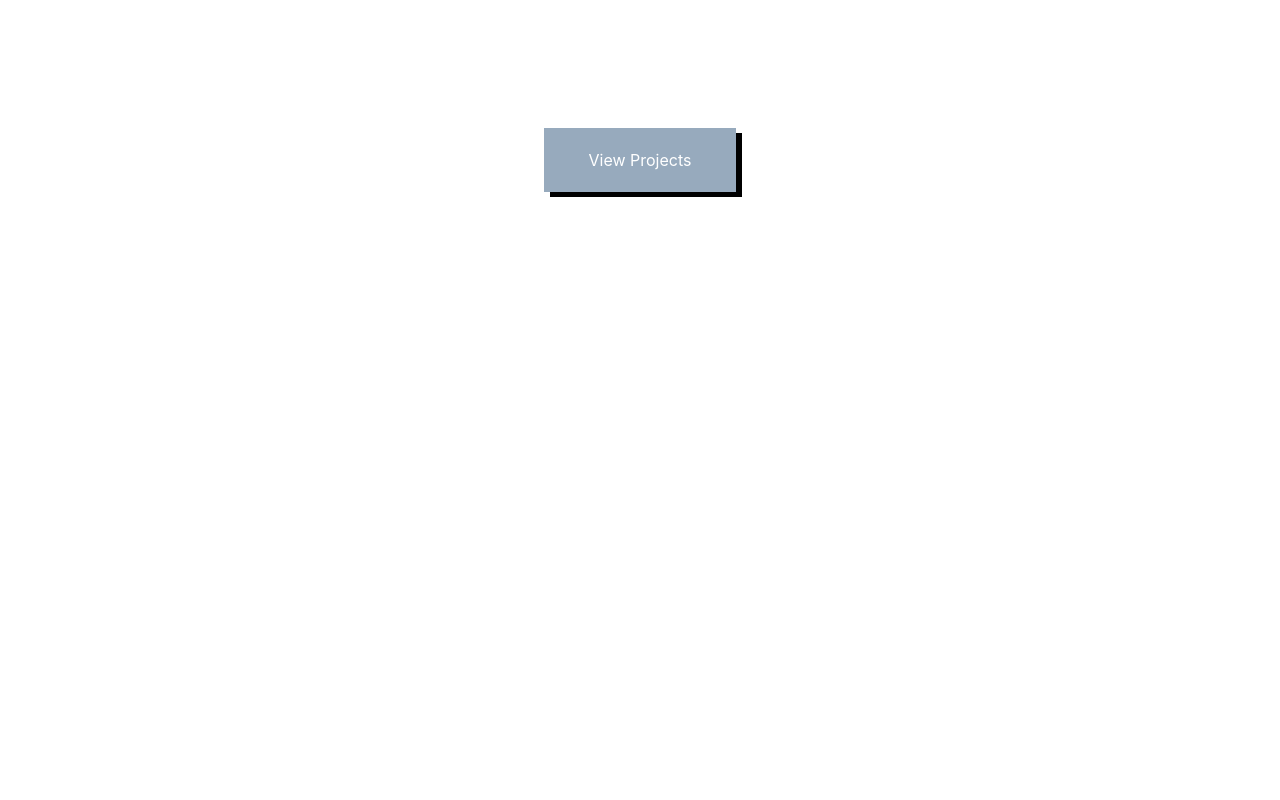
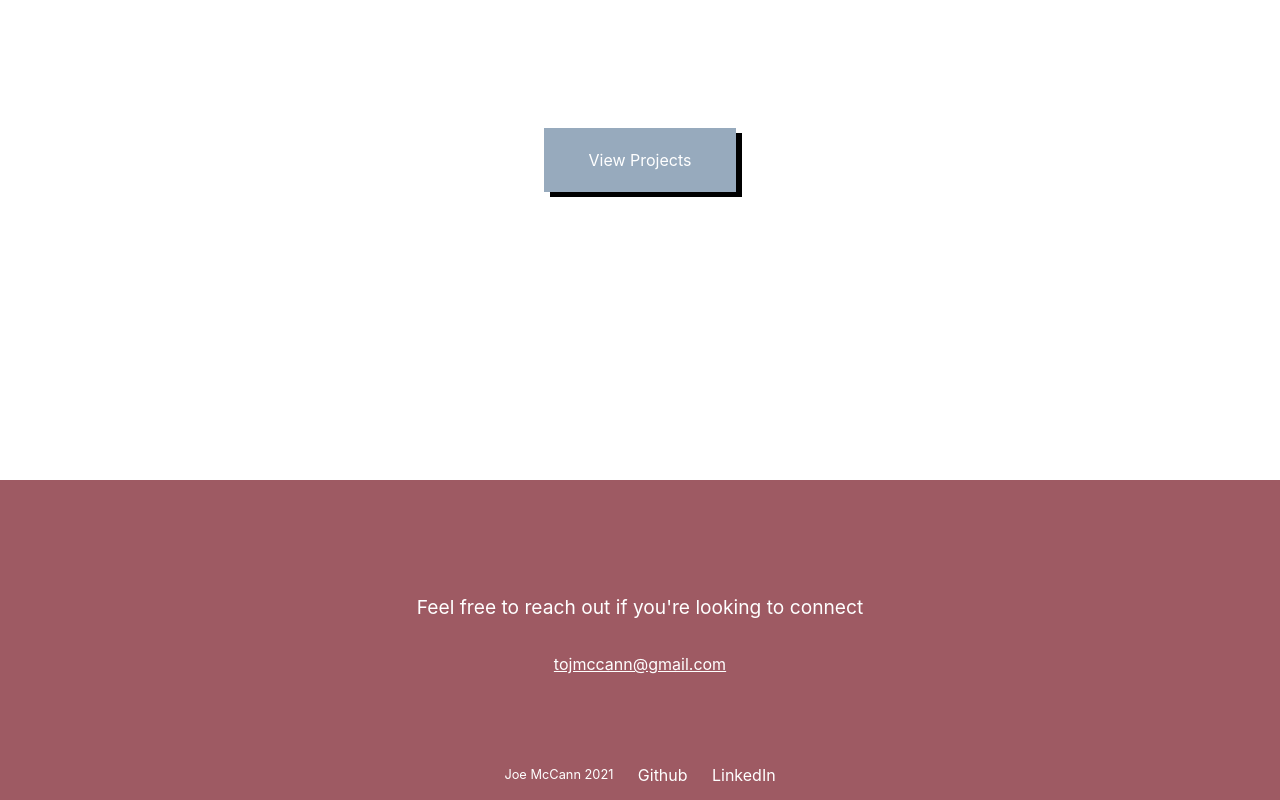
Before and after one commit to the-rabblerouser/McCann-Portfolio, a Next.js app: page / in a window 1280 px wide. Shown: the part 1560-2360 px from the top of the page. Built offline with nearby package versions, Linux system fonts and the light colour scheme.

Commit message:
Project page styles fixed and background prop for Connect component on home page

```diff
--- a/components/Projects/index.tsx
+++ b/components/Projects/index.tsx
@@ -28,7 +28,7 @@ const index = () => {
 				<Title>Check out some of my personal projects</Title>
 				<ProjectsContainer>
 					{data.map(({ image }) => {
-						return <Project image={image}></Project>;
+						return <Project key={image} image={image}></Project>;
 					})}
 					<ProjectMock />
 					<ProjectMock />
--- a/components/Projects/projects.styled.ts
+++ b/components/Projects/projects.styled.ts
@@ -6,7 +6,7 @@ export const Container = styled.div`
 	display: flex;
 	flex-direction: column;
 	align-items: center;
-	height: 70vh;
+	height: 80vh;
 	width: 100vw;
 
 	@media (min-width: 811px) {
--- a/pages/index.tsx
+++ b/pages/index.tsx
@@ -65,7 +65,7 @@ const Home: NextPage = () => {
 						<Button>View Projects</Button>
 					</Link>
 				</Container>
-				<Connect />
+				<Connect background={'#9e5a63'} />
 			</AppContainer>
 		</>
 	);
```
